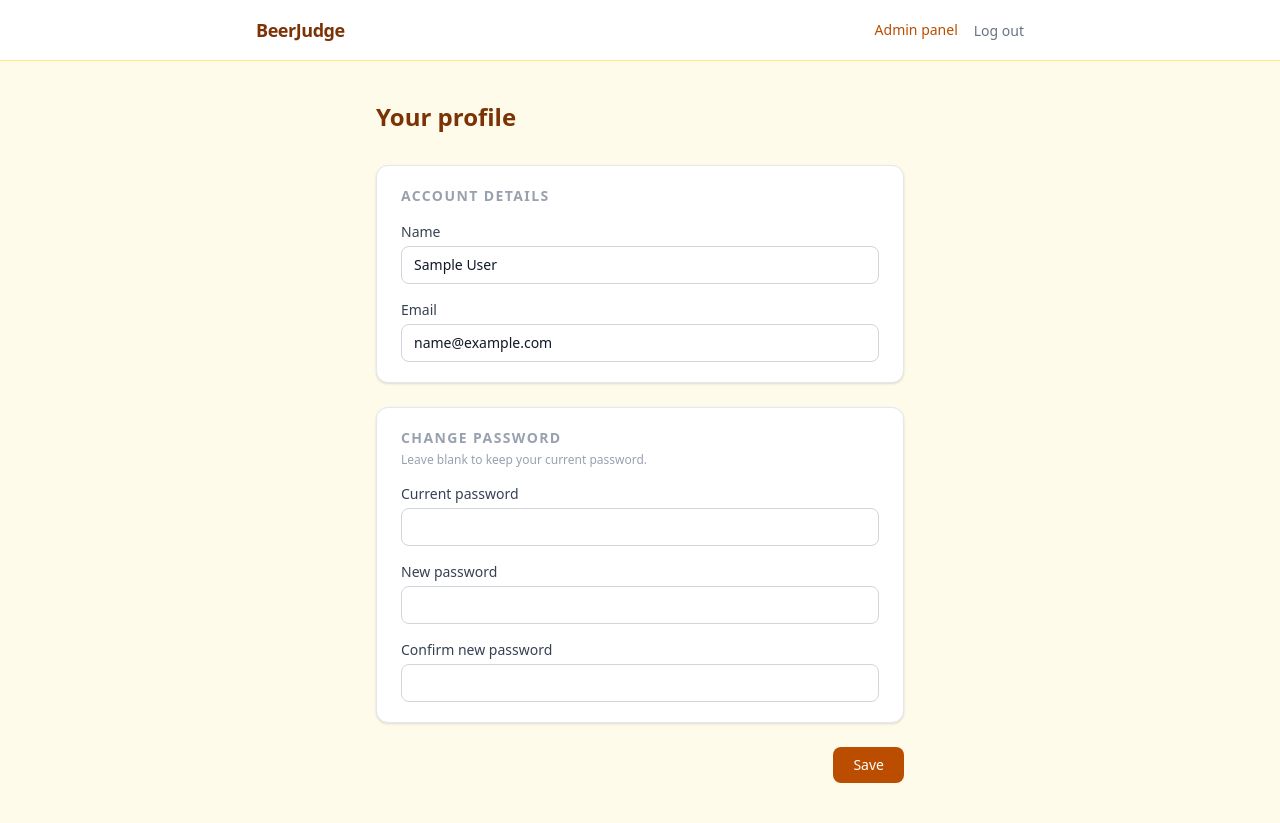
After one commit to oekeur/beerjudge, a Laravel app: page /profile in a window 1280 px wide. The commit adds this page. Run offline with Laravel 12, Linux system fonts and the light colour scheme; the visitor is signed in with stand-in values (Sample User, id 1); style sheets or scripts are compiled from the project's sources; some libraries are stand-ins or nearby versions.

Commit message:
feat(nav): add header navigation to judging screen and profile page
Judging screen header now has two rows: a nav row with home, profile,
admin panel, and manage-competition links (admin-only for the last two),
and a context row showing competition name and judge name.

Adds a /profile page where members can update their name, email, and
password. Both the judging screen and welcome page link to it.

Welcome page nav translated via nav.* keys (en + nl).

```diff
--- /dev/null
+++ b/app/Http/Controllers/ProfileController.php
@@ -0,0 +1,48 @@
+<?php
+
+namespace App\Http\Controllers;
+
+use App\Models\Member;
+use Illuminate\Http\RedirectResponse;
+use Illuminate\Http\Request;
+use Illuminate\Support\Facades\Hash;
+use Illuminate\View\View;
+
+class ProfileController extends Controller
+{
+    public function edit(): View
+    {
+        return view('profile.edit', ['member' => auth()->user()]);
+    }
+
+    public function update(Request $request): RedirectResponse
+    {
+        /** @var Member $member */
+        $member = auth()->user();
+
+        /** @var array{name: string, email: string, current_password: string|null, password: string|null} $data */
+        $data = $request->validate([
+            'name' => ['required', 'string', 'max:255'],
+            'email' => ['required', 'email', 'max:255', 'unique:members,email,'.$member->id],
+            'current_password' => ['nullable', 'string'],
+            'password' => ['nullable', 'string', 'min:8', 'confirmed'],
+        ]);
+
+        if ($request->filled('password')) {
+            if (! Hash::check($data['current_password'] ?? '', $member->password)) {
+                return back()->withErrors(['current_password' => __('profile.wrong_current_password')])->withInput();
+            }
+        }
+
+        $member->name = $data['name'];
+        $member->email = $data['email'];
+
+        if ($request->filled('password') && is_string($data['password'])) {
+            $member->password = Hash::make($data['password']);
+        }
+
+        $member->save();
+
+        return back()->with('status', __('profile.saved'));
+    }
+}
--- a/lang/en.json
+++ b/lang/en.json
@@ -176,5 +176,24 @@
     "descriptor.vegetal.name": "Vegetal",
     "descriptor.vegetal.description": "Cooked, canned, or rotten vegetable aroma and flavor (cabbage, onion, celery, asparagus, etc.)",
     "descriptor.yeasty.name": "Yeasty",
-    "descriptor.yeasty.description": "A bready, sulfury or yeast-like aroma or flavor."
+    "descriptor.yeasty.description": "A bready, sulfury or yeast-like aroma or flavor.",
+
+    "nav.home": "Home",
+    "nav.profile": "Profile",
+    "nav.admin": "Admin panel",
+    "nav.manage_competition": "Manage competition",
+    "nav.logout": "Log out",
+
+    "profile.title": "Your profile",
+    "profile.account_details": "Account details",
+    "profile.change_password": "Change password",
+    "profile.name": "Name",
+    "profile.email": "Email",
+    "profile.current_password": "Current password",
+    "profile.new_password": "New password",
+    "profile.confirm_password": "Confirm new password",
+    "profile.save": "Save",
+    "profile.saved": "Profile saved.",
+    "profile.wrong_current_password": "The current password you entered is incorrect.",
+    "profile.password_hint": "Leave blank to keep your current password."
 }
--- /dev/null
+++ b/resources/views/profile/edit.blade.php
@@ -0,0 +1,146 @@
+@php
+    /** @var \App\Models\Member $member */
+    $clubName = is_string($v = config('app.club_name')) ? $v : '';
+    $appTitle = $clubName !== '' ? $clubName . ' BeerJudge' : 'BeerJudge';
+@endphp
+<!DOCTYPE html>
+<html lang="{{ app()->getLocale() }}">
+<head>
+    <meta charset="UTF-8">
+    <meta name="viewport" content="width=device-width, initial-scale=1.0">
+    <title>{{ __('profile.title') }} · {{ $appTitle }}</title>
+    @vite(['resources/css/app.css'])
+</head>
+<body class="min-h-screen bg-amber-50 text-gray-900">
+
+    <nav class="bg-white border-b border-amber-200 px-6 py-4">
+        <div class="max-w-3xl mx-auto flex items-center justify-between">
+            <a href="{{ route('home') }}" class="text-lg font-semibold text-amber-900 tracking-tight hover:text-amber-700">
+                {{ $appTitle }}
+            </a>
+            <div class="flex items-center gap-4">
+                @if($member->is_admin)
+                    <a href="/admin" class="text-sm text-amber-700 hover:text-amber-900 hover:underline">
+                        {{ __('nav.admin') }}
+                    </a>
+                @endif
+                <form method="POST" action="{{ route('logout') }}">
+                    @csrf
+                    <button type="submit" class="text-sm text-gray-500 hover:text-gray-700 hover:underline">
+                        {{ __('nav.logout') }}
+                    </button>
+                </form>
+            </div>
+        </div>
+    </nav>
+
+    <main class="max-w-xl mx-auto px-6 py-10 space-y-8">
+        <h1 class="text-2xl font-semibold text-amber-900">{{ __('profile.title') }}</h1>
+
+        @if(is_string($status = session('status')) && $status !== '')
+            <div class="rounded-lg bg-green-50 border border-green-200 px-4 py-3 text-sm text-green-800">
+                {{ $status }}
+            </div>
+        @endif
+
+        <form method="POST" action="{{ route('profile.update') }}" class="space-y-6">
+            @csrf
+            @method('PATCH')
+
+            <section class="bg-white border border-gray-200 rounded-xl shadow-sm px-6 py-5 space-y-4">
+                <h2 class="text-sm font-semibold uppercase tracking-widest text-gray-400">
+                    {{ __('profile.account_details') }}
+                </h2>
+
+                <div>
+                    <label for="name" class="block text-sm font-medium text-gray-700 mb-1">
+                        {{ __('profile.name') }}
+                    </label>
+                    <input
+                        id="name" name="name" type="text"
+                        value="{{ is_string($v = old('name', $member->name)) ? $v : $member->name }}"
+                        class="w-full rounded-lg border border-gray-300 px-3 py-2 text-sm focus:outline-none focus:ring-2 focus:ring-amber-500 focus:border-amber-500 @error('name') border-red-400 @enderror"
+                        required
+                    >
+                    @error('name')
+                        <p class="mt-1 text-xs text-red-600">{{ $message }}</p>
+                    @enderror
+                </div>
+
+                <div>
+                    <label for="email" class="block text-sm font-medium text-gray-700 mb-1">
+                        {{ __('profile.email') }}
+                    </label>
+                    <input
+                        id="email" name="email" type="email"
+                        value="{{ is_string($v = old('email', $member->email)) ? $v : $member->email }}"
+                        class="w-full rounded-lg border border-gray-300 px-3 py-2 text-sm focus:outline-none focus:ring-2 focus:ring-amber-500 focus:border-amber-500 @error('email') border-red-400 @enderror"
+                        required
+                    >
+                    @error('email')
+                        <p class="mt-1 text-xs text-red-600">{{ $message }}</p>
+                    @enderror
+                </div>
+            </section>
+
+            <section class="bg-white border border-gray-200 rounded-xl shadow-sm px-6 py-5 space-y-4">
+                <div>
+                    <h2 class="text-sm font-semibold uppercase tracking-widest text-gray-400">
+                        {{ __('profile.change_password') }}
+                    </h2>
+                    <p class="text-xs text-gray-400 mt-1">{{ __('profile.password_hint') }}</p>
+                </div>
+
+                <div>
+                    <label for="current_password" class="block text-sm font-medium text-gray-700 mb-1">
+                        {{ __('profile.current_password') }}
+                    </label>
+                    <input
+                        id="current_password" name="current_password" type="password"
+                        autocomplete="current-password"
+                        class="w-full rounded-lg border border-gray-300 px-3 py-2 text-sm focus:outline-none focus:ring-2 focus:ring-amber-500 focus:border-amber-500 @error('current_password') border-red-400 @enderror"
+                    >
+                    @error('current_password')
+                        <p class="mt-1 text-xs text-red-600">{{ $message }}</p>
+                    @enderror
+                </div>
+
+                <div>
+                    <label for="password" class="block text-sm font-medium text-gray-700 mb-1">
+                        {{ __('profile.new_password') }}
+                    </label>
+                    <input
+                        id="password" name="password" type="password"
+                        autocomplete="new-password"
+                        class="w-full rounded-lg border border-gray-300 px-3 py-2 text-sm focus:outline-none focus:ring-2 focus:ring-amber-500 focus:border-amber-500 @error('password') border-red-400 @enderror"
+                    >
+                    @error('password')
+                        <p class="mt-1 text-xs text-red-600">{{ $message }}</p>
+                    @enderror
+                </div>
+
+                <div>
+                    <label for="password_confirmation" class="block text-sm font-medium text-gray-700 mb-1">
+                        {{ __('profile.confirm_password') }}
+                    </label>
+                    <input
+                        id="password_confirmation" name="password_confirmation" type="password"
+                        autocomplete="new-password"
+                        class="w-full rounded-lg border border-gray-300 px-3 py-2 text-sm focus:outline-none focus:ring-2 focus:ring-amber-500 focus:border-amber-500"
+                    >
+                </div>
+            </section>
+
+            <div class="flex justify-end">
+                <button
+                    type="submit"
+                    class="rounded-lg bg-amber-700 text-white px-5 py-2 text-sm font-medium hover:bg-amber-800 focus:outline-none focus:ring-2 focus:ring-amber-500"
+                >
+                    {{ __('profile.save') }}
+                </button>
+            </div>
+        </form>
+    </main>
+
+</body>
+</html>
--- a/routes/web.php
+++ b/routes/web.php
@@ -6,6 +6,7 @@ use App\Http\Controllers\HomeController;
 use App\Http\Controllers\JudgeRegistrationController;
 use App\Http\Controllers\JudgingController;
 use App\Http\Controllers\PasswordResetController;
+use App\Http\Controllers\ProfileController;
 use App\Http\Controllers\RegistrationController;
 use App\Http\Controllers\ResultsController;
 use App\Http\Controllers\ScoresheetController;
@@ -31,6 +32,8 @@ Route::post('/logout', [AuthController::class, 'logout'])->name('logout')->middl
 Route::get('/', [HomeController::class, 'index'])->name('home')->middleware('auth', 'active-member');
 
 Route::middleware(['auth', 'active-member'])->group(function () {
+    Route::get('/profile', [ProfileController::class, 'edit'])->name('profile.edit');
+    Route::patch('/profile', [ProfileController::class, 'update'])->name('profile.update');
     Route::post('/scoresheets', [ScoresheetController::class, 'upsert'])->name('scoresheets.upsert');
     Route::get('/judging/{competition}', [JudgingController::class, 'show'])->name('judging.show')->whereNumber('competition');
     Route::post('/competitions/{competition}/judges', [JudgeRegistrationController::class, 'store'])->name('competitions.judges.store')->whereNumber('competition');
```
Also changed, not shown: lang/nl.json (+20 -1 lines), resources/views/judging/show.blade.php (+31 -8 lines), resources/views/welcome.blade.php (+5 -2 lines), tests/Feature/ProfileControllerTest.php (added, +112 -0 lines).
